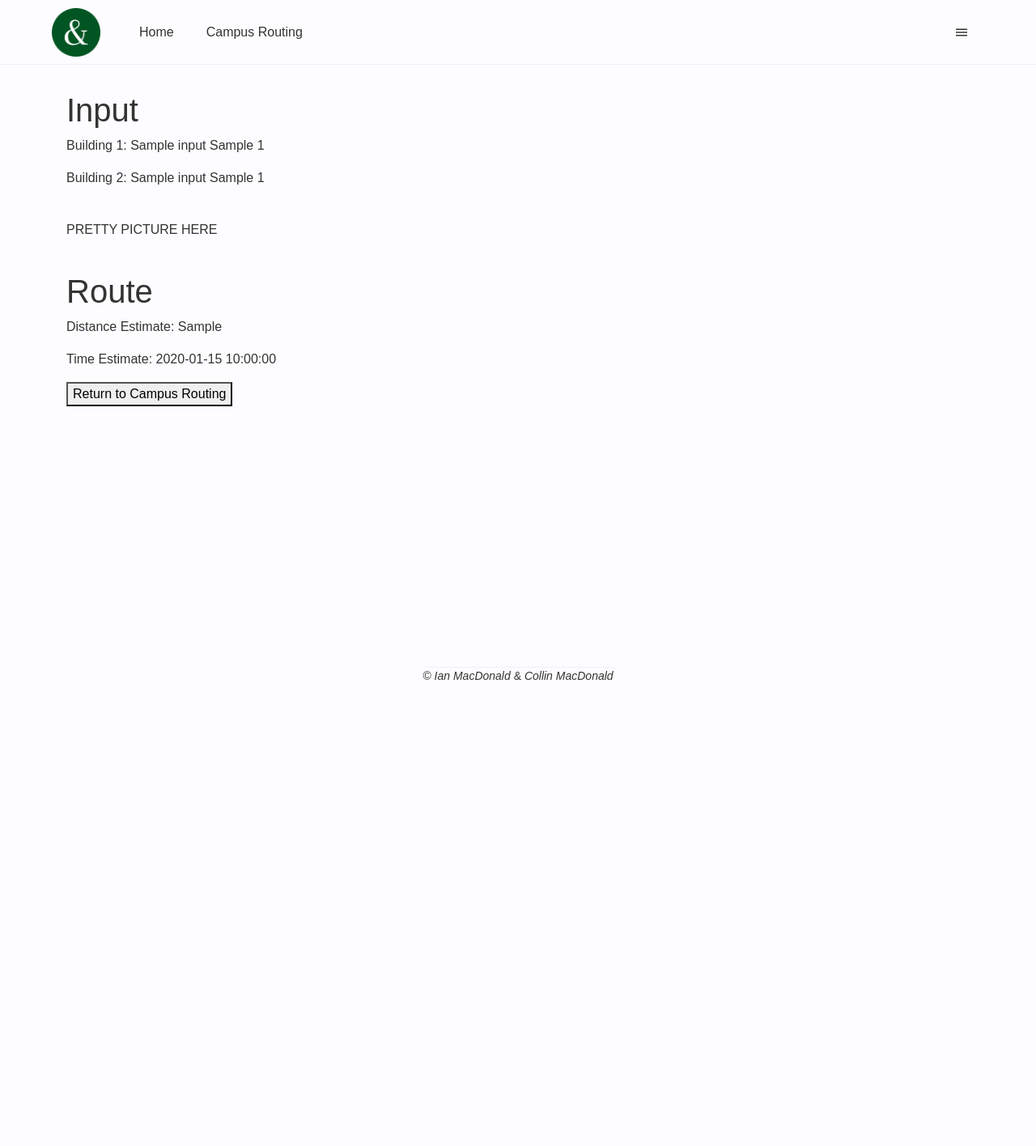
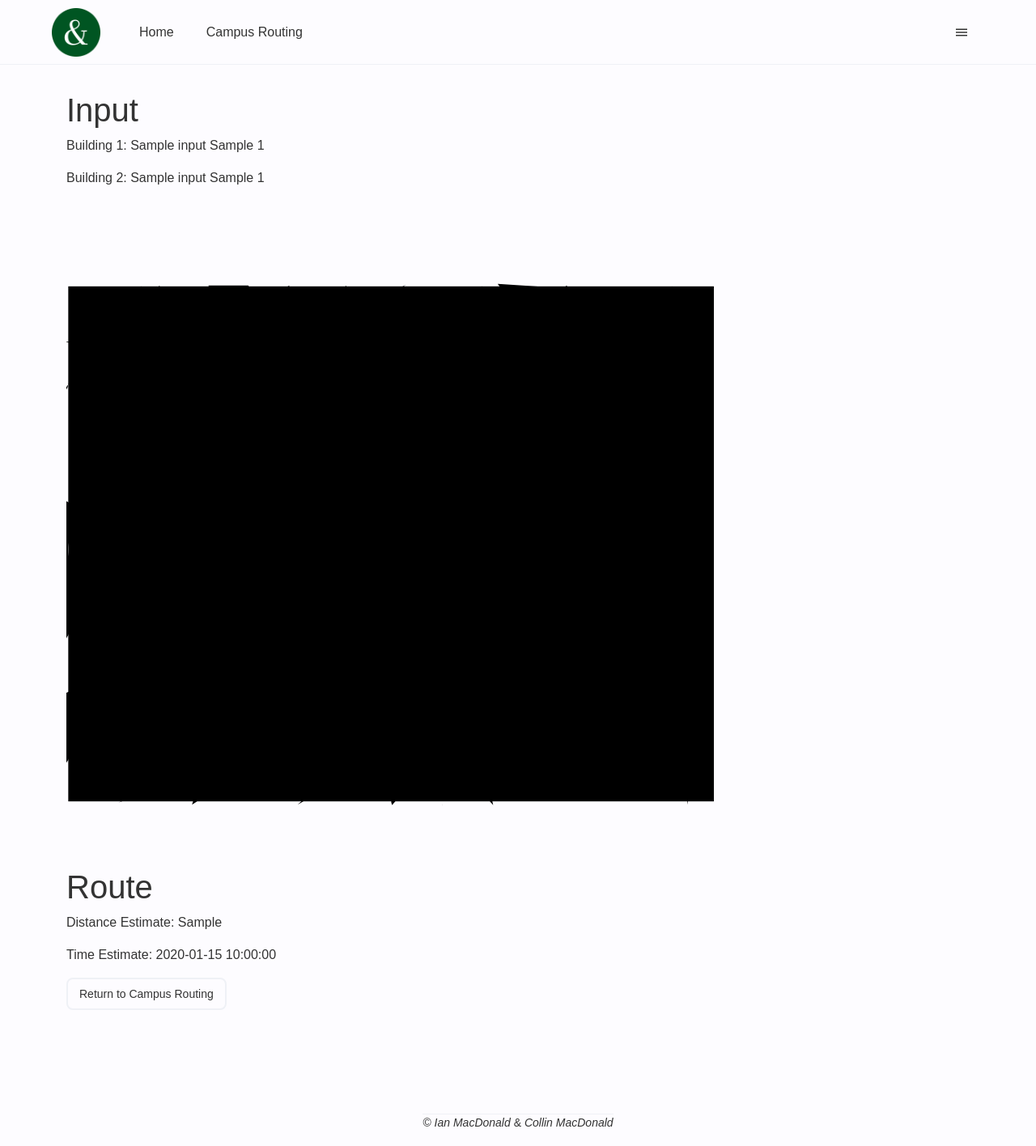
Before and after one commit to ShadowBearVR/Cypher-Ampersand, a Flask app: template server/templates/campus-routing-results.html in a window 1280 px wide. Shown: the whole page at 81% size. Before the commit the page ends 840 px from the top, so only its background shows below. Run offline with Flask 2, Linux system fonts and the light colour scheme; the template is opened without the code that fills it: most values are stand-ins (such as "Sample title", 1, 10 or a date in 2020); parts of the project's set-up code (start-up, migrations or seed data) failed here and were passed over; some libraries are stand-ins or nearby versions.

Commit message:
Map styling and display features

```diff
--- a/server/templates/campus-routing-results.html
+++ b/server/templates/campus-routing-results.html
@@ -18,9 +18,12 @@
                 {{ context.inputs.building_2_selection }}
                 {{ context.inputs.building_2_id }}</p>
 
+                <meta id="result_var" content="{{ context.inputs.building_1_id }}">
+                <meta id="result_var2" content="{{ context.inputs.building_2_id }}">
+
                 <br>
 
-                <p>PRETTY PICTURE HERE</p>
+                {% include 'includes/campus_map.html' %}
 
                 <br>
 
@@ -29,10 +32,28 @@
                 <p>Distance Estimate: {{ context.output.results.travel_distance_estimate }}</p>
                 <p>Time Estimate: {{ context.output.results.travel_time_estimate }}</p>
 
-                <button onclick="location.href='url_for('campus_routing') }}">Return to Campus Routing</button>
+                <a class="button" href="{{ url_for('campus_routing') }}">Return to Campus Routing</a>
             </div>
         </div>
     </section>
+
+<script>
+function highlightBuildings(buildingID) {
+    console.log('trying to hightlight'.concat("", buildingID));
+    if(buildingID == "000") {
+        console.log("No match found");
+    }
+    document.getElementById("lod-".concat("", buildingID)).classList.add('highlight');
+}
+window.addEventListener('load',
+  function() {
+    console.log('loaded');
+    highlightBuildings(document.getElementById("result_var").getAttribute('content'));
+    highlightBuildings(document.getElementById("result_var2").getAttribute('content'));
+    alert('hello!');
+  }, false);
+
+</script>
 
 {% endblock content %}
 
--- a/server/templates/campus-routing.html
+++ b/server/templates/campus-routing.html
@@ -52,8 +52,7 @@
             </div>
             <button type="submit">Submit</button>
         </form>
-
-        <button action="{{ url_for('index') }}">Return to Home</button>
+        <a class="button" href="{{ url_for('index') }}">Return to Campus Routing</a>
     </div>
 </div>
 
--- a/server/templates/includes/campus_map.html
+++ b/server/templates/includes/campus_map.html
@@ -2,19 +2,6 @@
     xmlns="http://www.w3.org/2000/svg" viewBox="0 0 792 630" width="800px" height="800px">
     <defs>
         <style>
-        .svg-background{fill:#fff;}
-        .svg-streams,.svg-thick-road,.svg-thin-road{fill:none;stroke-linecap:round;stroke-linejoin:round;}
-        .svg-streams{stroke:#7ca0c6;}
-        .svg-streams,.svg-thin-road{stroke-width:3px;}
-        .svg-lakes{fill:#7ca0c6;}
-        .svg-thick-road,.svg-thin-road{stroke:#b3b3b3;}
-        .svg-thick-road{stroke-width:6px;}
-        .svg-administration{fill:#64ccc9;}
-        .svg-housing{fill:#b9975b;}
-        .svg-events{fill:#115740;}
-        .svg-recreation{fill:#789d4a;}
-        .svg-academic{fill:#e56a54;}
-        .highlight{fill:#0000ff;}
         </style>
     </defs>
     <g id="Background">
@@ -273,7 +260,7 @@
 <script type="text/javascript">
 function mouseOver(element) {
     element.classList.add('highlight')
-    document.getElementById('selection-label').innerHTML = element.id
+    //document.getElementById('selection-label').innerHTML = element.id
 }
 
 function mouseOut(element) {
--- a/server/templates/includes/header.html
+++ b/server/templates/includes/header.html
@@ -1,7 +1,7 @@
 <header class="header-responsive">
     <div class="header-content responsive-wrapper">
         <div class="header-logo">
-            <a href="#">
+            <a href="{{ url_for('index') }}">
                 <div>
                     <img src="/favicon/android-chrome-512x512.png" />
                 </div>
```
Also changed, not shown: static/css/map-styles.css (added, +13 -0 lines).
